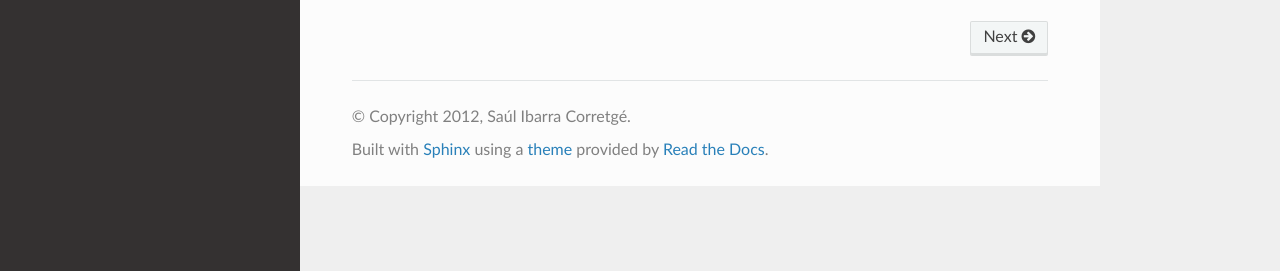
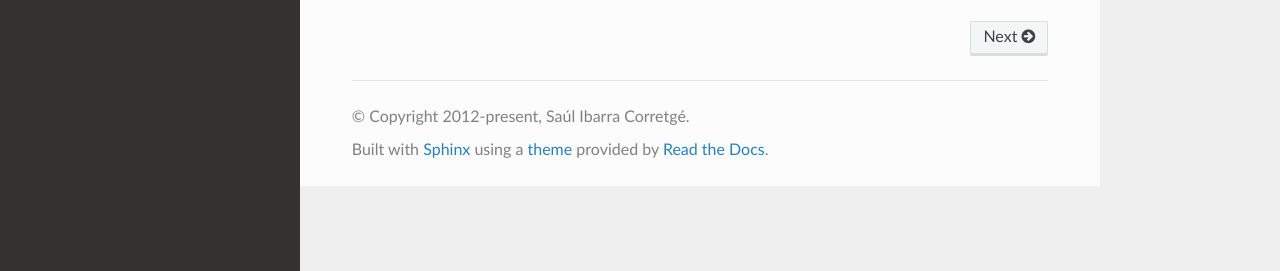
Before and after one commit to saghul/pycares, a Sphinx documentation site: the page built from docs/index.rst, in a window 1280 px wide. Shown: the part 626-897 px from the top of the page. Built offline with Sphinx 7.4.7 and the Read the Docs theme 3.1.0, drawn with Linux system fonts in a browser that asks for light colours.

Commit message:
Update copyright years

```diff
--- a/docs/conf.py
+++ b/docs/conf.py
@@ -45,7 +45,7 @@ master_doc = 'index'
 
 # General information about the project.
 project = u'pycares'
-copyright = u'2012, Saúl Ibarra Corretgé'
+copyright = u'2012-present, Saúl Ibarra Corretgé'
 
 # The version info for the project you're documenting, acts as replacement for
 # |version| and |release|, also used in various other places throughout the
```
